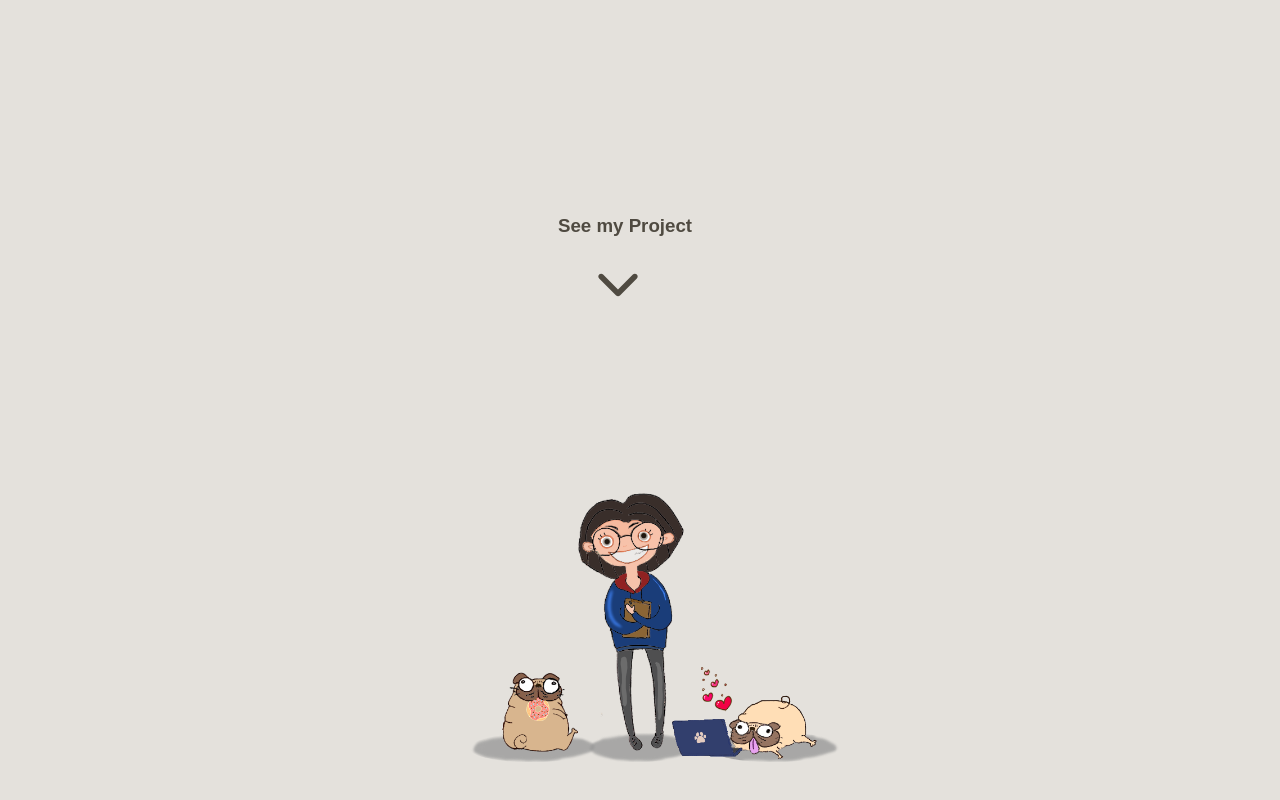
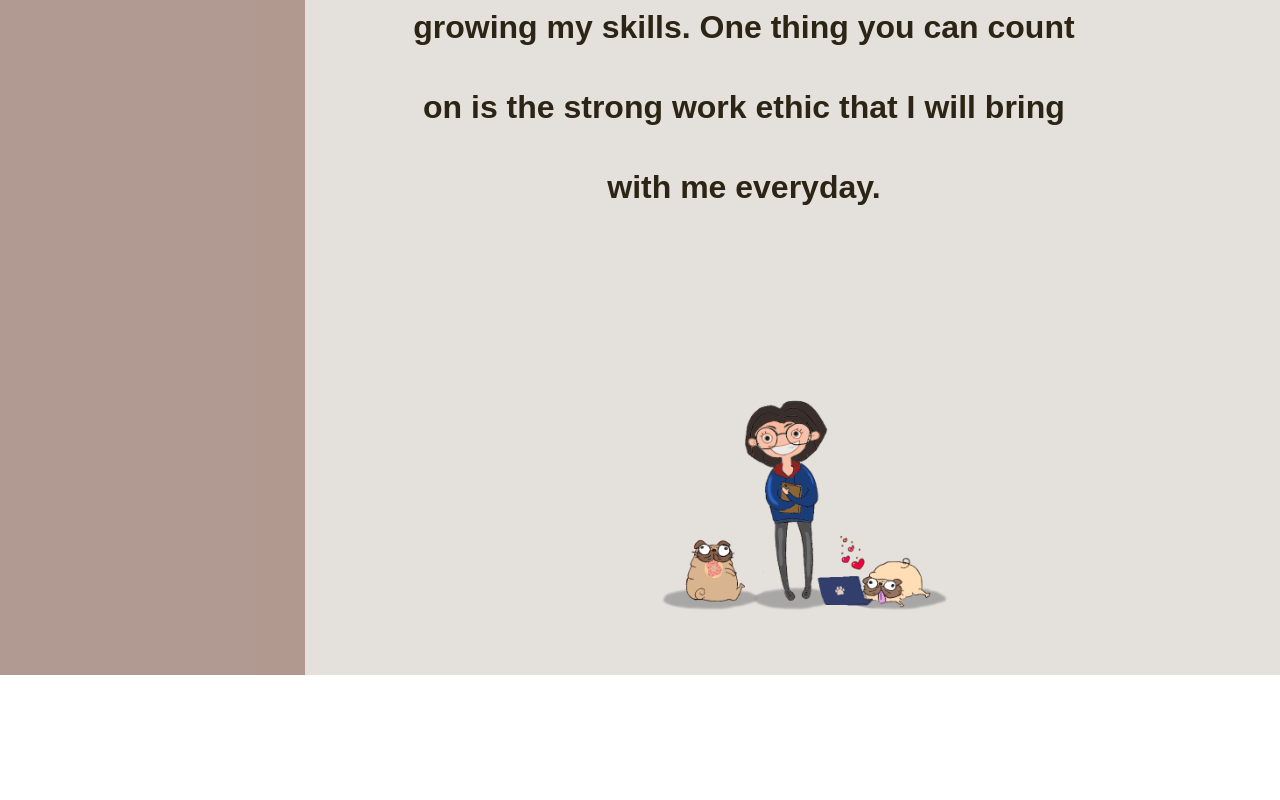
Before and after one commit to Nuanjan/Nuanjan.github.io, a React (Create React App) app: page / in a window 1280 px wide. Shown: the part 1000-1800 px from the top of the page. After the commit the page ends 1675 px from the top, so only its background shows below. Built offline with nearby package versions, Linux system fonts and the light colour scheme.

Commit message:
styling responsive for big screen

```diff
--- a/src/components/app/App.js
+++ b/src/components/app/App.js
@@ -11,8 +11,8 @@ import { AppContainer } from "./appStyles";
 const App = () => {
   const [open, setOpen] = useState(false);
   return (
-    <Router>
-      <AppContainer>
+    <AppContainer>
+      <Router>
         <Font />
         <Navbar open={open} setOpen={setOpen} />
         <Content />
@@ -21,8 +21,8 @@ const App = () => {
           <Route path="/portfolio" component={Portfolio} />
           <Route path="/contact" component={Contact} />
         </Switch>
-      </AppContainer>
-    </Router>
+      </Router>
+    </AppContainer>
   );
 };
 
--- a/src/components/app/appStyles.js
+++ b/src/components/app/appStyles.js
@@ -3,7 +3,8 @@ import styled from "styled-components";
 export const AppContainer = styled.div`
   background-color: #e4e1dc;
 
-  @media (min-width: 750px) {
+  @media (min-width: 1000px) {
+    display: flex;
     height: auto;
   }
 `;
--- a/src/components/contact/contactStyles.js
+++ b/src/components/contact/contactStyles.js
@@ -9,6 +9,7 @@ export const SocialMediaWrapper = styled.div`
   display: flex;
   justify-content: center;
   align-items: center;
+  max-width: 500px;
 `;
 
 export const ContactMeContainer = styled.div`
@@ -17,9 +18,9 @@ export const ContactMeContainer = styled.div`
   padding: 20px;
   position: relative;
 
-  @media (min-width: 750px) {
-    max-width: 70%;
-    margin: 100px auto 0;
+  @media (min-width: 1000px) {
+    width: 200%;
+    right: -20%;
   }
 `;
 
--- a/src/components/content/BackgroundImg.js
+++ b/src/components/content/BackgroundImg.js
@@ -6,7 +6,16 @@ import Content from "./Content";
 const BackgroundImg = () => {
   return (
     <BackGroundImage>
-      <img src={bgImage} alt="me and my pugs" style={{ height: "auto" }} />
+      <img
+        src={bgImage}
+        alt="me and my pugs"
+        style={{
+          height: "auto",
+          objectFit: "cover",
+          width: "100%",
+          height: "100%",
+        }}
+      />
     </BackGroundImage>
   );
 };
--- a/src/components/content/contentStyles.js
+++ b/src/components/content/contentStyles.js
@@ -14,11 +14,16 @@ export const BackGroundImage = styled.div`
   margin: 0 auto;
   justify-content: center;
   max-height: 450px;
-  max-width: 450px;
+  max-width: 350px;
 `;
 
 export const ContentWrapper = styled.div`
   position: absolute;
+  top: 0;
   width: 100%;
-  top: 0;
+
+  @media (min-width: 1000px) {
+    position: static;
+    width: auto;
+  }
 `;
--- a/src/components/home/Home.js
+++ b/src/components/home/Home.js
@@ -27,7 +27,7 @@ const Home = () => {
           work ethic that I will bring with me everyday.
           <br />
         </ParagraphContainer>
-        <ArrowWrapper>
+        {/* <ArrowWrapper>
           <Bounce>
             <IconArrowDown>
               <h3 style={{ color: "#4f4a41", marginLeft: "-30px" }}>
@@ -36,7 +36,7 @@ const Home = () => {
               <IoIosArrowDown size="60px" color="#4f4a41" />
             </IconArrowDown>
           </Bounce>
-        </ArrowWrapper>
+        </ArrowWrapper> */}
         <BackgroundImg />
       </Content>
     </div>
--- a/src/components/navbar/Navbar.js
+++ b/src/components/navbar/Navbar.js
@@ -1,13 +1,14 @@
 import React from "react";
 import NavbarMenu from "./NavbarMenu";
 import NavbarBurger from "./NavbarBurger";
+import { NavbarWrapper } from "./navbarStyles";
 
 const Navbar = ({ open, setOpen }) => {
   return (
-    <div>
+    <NavbarWrapper>
       <NavbarBurger open={open} setOpen={setOpen} />
       <NavbarMenu open={open} setOpen={setOpen} />
-    </div>
+    </NavbarWrapper>
   );
 };
 
--- a/src/components/navbar/navbarStyles.js
+++ b/src/components/navbar/navbarStyles.js
@@ -11,19 +11,15 @@ import styled from "styled-components";
 export const StyledMenu = styled.nav`
   display: flex;
   flex-direction: column;
+  padding: 100px;
   justify-content: begin;
-  padding-top: 100px;
   align-items: center;
   background: rgba(172, 146, 137, 0.9);
   transform: ${({ open }) => (open ? "translateX(0)" : "translateX(-100%)")};
   transition: all 0.5s ease-in-out;
   position: sticky;
   z-index: 10;
-  height: 1200px;
-
-  @media (min-width: 750px) {
-    height: 1800px;
-  }
+  height: 2500px;
 
   a {
     text-transform: uppercase;
@@ -51,7 +47,18 @@ export const StyledMenu = styled.nav`
   }
   a:hover:before {
     visibility: visible;
-    transform: scaleX(1.5);
+    transform: scaleX(1);
+  }
+  @media (min-width: 1000px) {
+    height: 100%;
+    justify-content: begin;
+    transform: none;
+    padding: 0;
+
+    a {
+      line-height: 150px;
+      letter-spacing: 0.5rem;
+    }
   }
 `;
 
@@ -96,4 +103,10 @@ export const StyledBurger = styled.button`
       transform: ${({ open }) => (open ? "rotate(-45deg)" : "rotate(0)")};
     }
   }
+
+  @media (min-width: 1000px) {
+    display: none;
+  }
 `;
+
+export const NavbarWrapper = styled.div``;
--- a/src/components/portfolio/portfolioStyles.js
+++ b/src/components/portfolio/portfolioStyles.js
@@ -13,7 +13,7 @@ export const PortfolioText = styled.h1`
 `;
 
 export const PortfolioContainer = styled.section`
-  margin-top: 100px;
+  margin: 100px 10px 0 0;
 `;
 
 export const PortfolioImage = styled.img`
```
